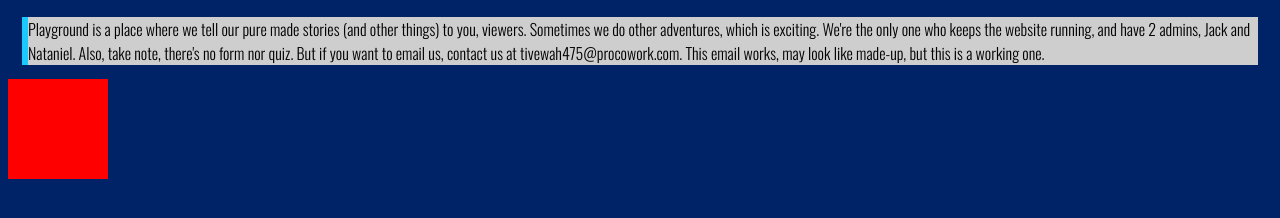
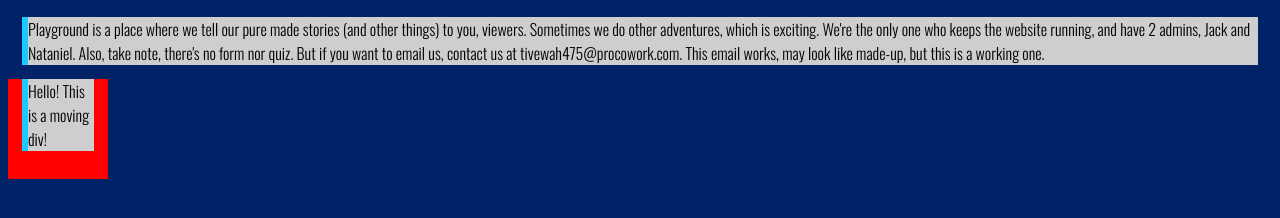
Before and after one commit to TheRobotCodingMan/theplayground, a plain HTML site: page index.html in a window 1280 px wide. Shown: the part 112-330 px from the top of the page. Drawn offline with nearby package versions, Linux system fonts and the light colour scheme.

Commit message:
Update index.html
Tweaking

```diff
--- a/index.html
+++ b/index.html
@@ -14,6 +14,6 @@
 <h1>Welcome to the <b><i>Playground</i></b></h1>
 <h2>Before we explore, let's understand the structure of the Playground</h2>
 <p>Playground is a place where we tell our pure made stories (and other things) to you, viewers. Sometimes we do other adventures, which is exciting. We're the only one who keeps the website running, and have 2 admins, Jack and Nataniel. Also, take note, there's no form nor quiz. But if you want to email us, contact us at tivewah475@procowork.com. This email works, may look like made-up, but this is a working one.</p>
-<div></div>
+  <div><p>Hello! This is a moving div!</p></div>
 </body>
 </html>
```
